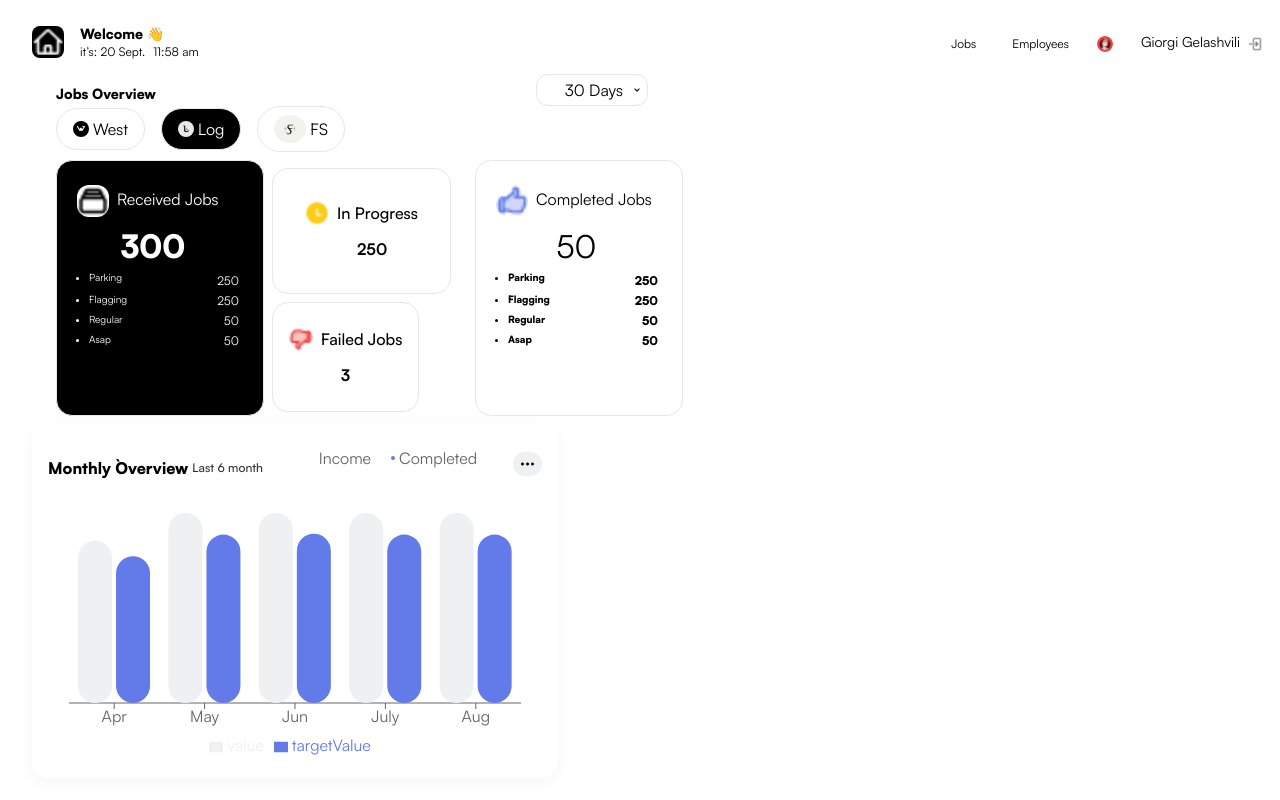
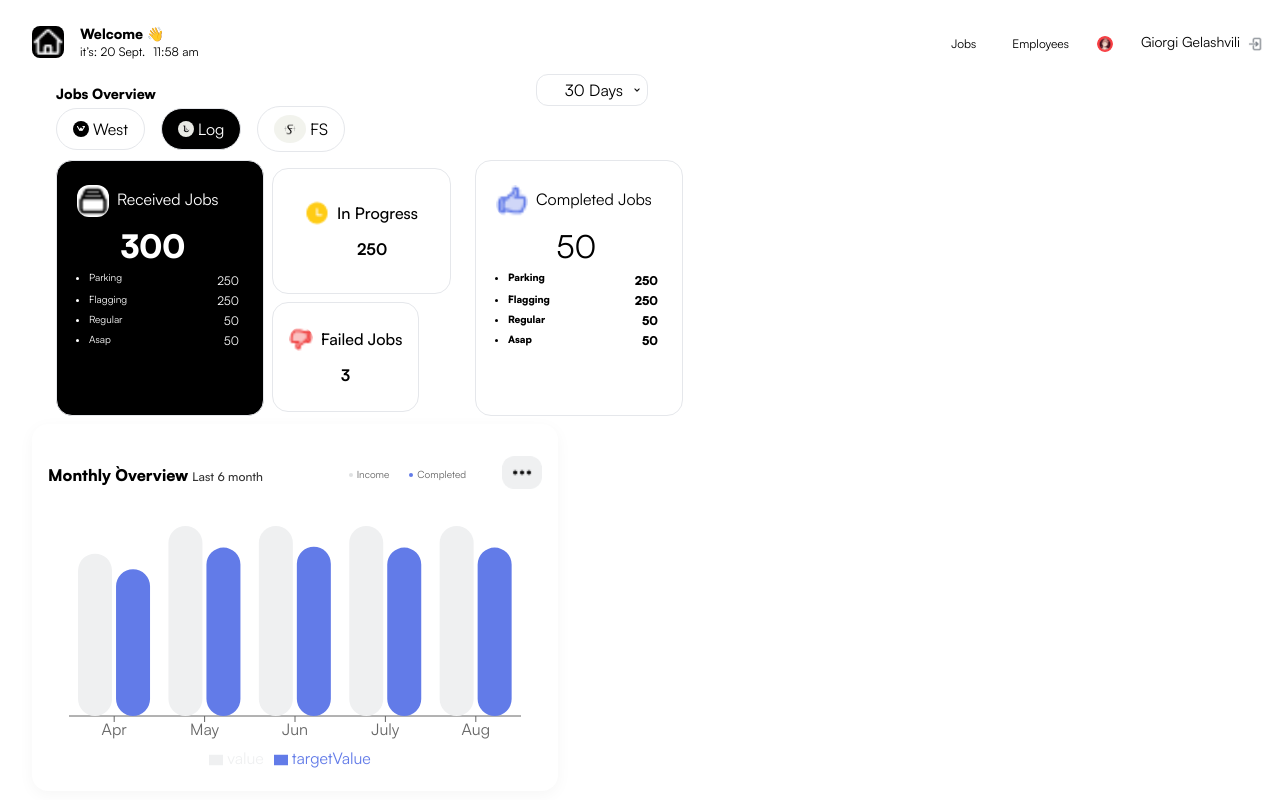
Before and after one commit to yash-logistic/reactjs-code, a React (Create React App) app: page / in a window 1280 px wide. Built offline with nearby package versions, Linux system fonts and the light colour scheme; the HTML template or start-up script is replaced by a standard one.

Commit message:
issue fixed

```diff
--- a/src/components/Content.js
+++ b/src/components/Content.js
@@ -202,23 +202,27 @@ const Content = () => {
         <div className="self-stretch flex flex-row items-center justify-between">
           <div className="shrink-0 flex flex-row items-center justify-start gap-[4px]">
             <div className="relative font-black">Monthly `Overview</div>
-            <div className="relative text-xs font-medium text-black-80">
+            <div className="relative mt-1 text-xs font-medium text-black-80">
               Last 6 month
             </div>
           </div>
           <div className="w-[226px] shrink-0 flex flex-row items-center justify-end gap-[8px] text-3xs text-grey-60 mb-5">
             <div className="shrink-0 flex flex-row items-start justify-start gap-[4px]">
               <div className="shrink-0 flex flex-row items-center justify-start py-0 px-2 gap-[4px]">
-                <div className="relative rounded-[50%] bg-grey-20 w-1 h-1" />
-                <div className="relative">Income</div>
+                <div className="relative rounded-[50%] bg-grey-20 w-1 mt-5 h-1" />
+                <div className="relative mt-5  text-ls font-normal ">
+                  Income
+                </div>
               </div>
               <div className=" flex flex-row items-center justify-start py-0 px-2 gap-[4px]">
-                <div className="relative rounded-[50%] bg-nightblue-80 w-1 h-1" />
-                <div className="relative">Completed</div>
+                <div className="relative rounded-[50%] bg-nightblue-80 w-1 mt-5 h-1" />
+                <div className="relative mt-5 text-ls font-normal">
+                  Completed
+                </div>
               </div>
             </div>
             <img
-              className=" rounded-xl w-swid   bg-white mt-3 ml-5"
+              className=" rounded-xl w-swid   bg-white mt-4 ml-5"
               alt="icon"
               src={Sort}
             />
--- a/src/components/Header.js
+++ b/src/components/Header.js
@@ -37,11 +37,10 @@ const Header = () => {
             />
             <span className="text-sm font-normal">Giorgi Gelashvili</span>
             <img
-              className="rounded-lg ml-ts w-4 h-4 bg-black"
+              className="rounded-lg ml-ts  w-4 h-4 bg-black"
               alt="signout icon"
               src={Signout}
             />
-
           </div>
         </div>
       </div>
--- a/src/global.css
+++ b/src/global.css
@@ -9,8 +9,8 @@
   font-family: "Satoshi-Variable";
 }
 
-.bg-grey-10 {
-  background-color: #f0f0f0;
+.bg-grey-20 {
+  background-color: #DFE1E2;
 }
 .bg-nightblue-80 {
   background-color: #627BE8;
--- a/tailwind.config.js
+++ b/tailwind.config.js
@@ -19,7 +19,7 @@ module.exports = {
       width: {
         'cuswid': '560px',
         'gw':'32px',
-        'swid':'60px',
+        'swid':'40px',
         'cwid':'409px'
       },
       height: {
```
